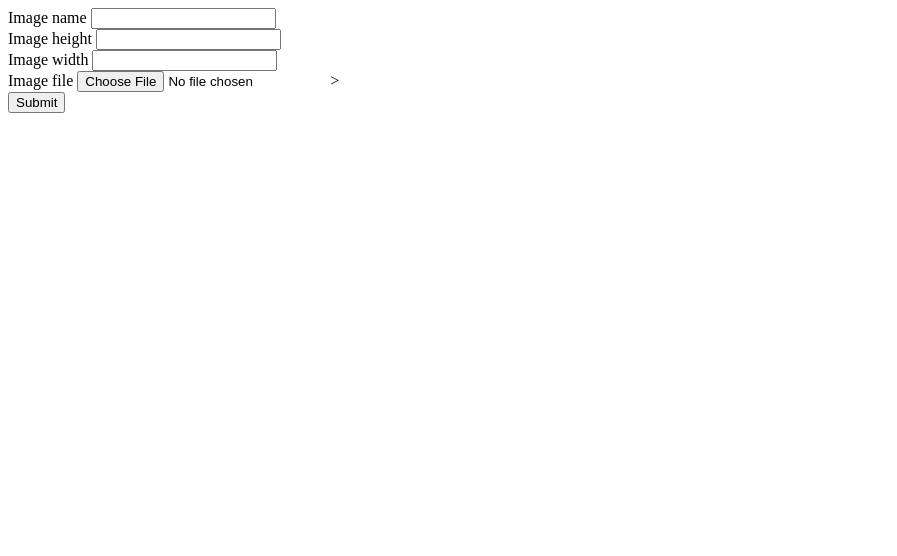
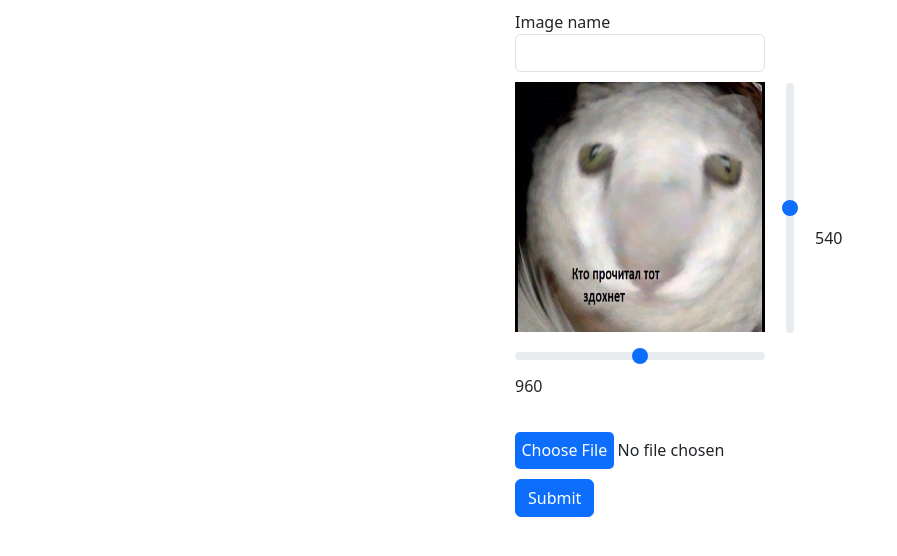
Before and after one commit to TeeMan508/Image_resize, a Django app: page / in a window 1280 px wide. Shown: the top 556 px of the page, without its empty margins (0-897 px from the left). Run offline with Django 3.2, Linux system fonts and the light colour scheme.

Commit message:
Image upload with axios

```diff
--- a/service/image_resize/models.py
+++ b/service/image_resize/models.py
@@ -5,7 +5,7 @@ class Image(models.Model):
     image_name = models.CharField(max_length=100)
     image_height = models.IntegerField()
     image_width = models.IntegerField()
-    image_file = models.FileField(upload_to='media/')
+    image_file = models.ImageField(upload_to='media/')
 
     def __str__(self):
         return f"Image: {self.image_name}"
--- a/service/image_resize/serializer.py
+++ b/service/image_resize/serializer.py
@@ -55,7 +55,7 @@ class Base64ImageField(serializers.ImageField):
 
 class ImageSerializer(serializers.ModelSerializer):
     image_file = Base64ImageField(
-        max_length=None
+        max_length=None,
     )
 
     class Meta:
--- a/service/image_resize/urls.py
+++ b/service/image_resize/urls.py
@@ -3,5 +3,5 @@ from .views import ImageView
 app_name = 'image_resize'
 
 urlpatterns = [
-    path('', ImageView.as_view(), name='upload-file'),
+    path('', ImageView.as_view()),
 ]
--- a/service/static/css/style.css
+++ b/service/static/css/style.css
@@ -0,0 +1,41 @@
+input[type=range] {
+    margin-top: 90px;
+    width: 250px;
+}
+
+input[type=range][orient=vertical] {
+
+    margin-left: 150px;
+    -webkit-transform : rotate(270deg);
+
+    -moz-transform: rotate(270deg);
+
+    transform: rotate(270deg);
+}
+
+.main_form {
+    margin: auto;
+    width:250px;
+
+}
+body {
+    display: flex;
+}
+
+input::file-selector-button {
+    color: white;
+    padding: 0.4em;
+    background-color: #0d6efd;
+    border: none;
+    border-radius: 5px;
+}
+
+input::file-selector-button:hover {
+    background-color: #085fd7;
+}
+
+.base_image_container {
+    position: absolute;
+    z-index: 10;
+    top: 82px;
+}
--- a/service/static/js/handler.js
+++ b/service/static/js/handler.js
@@ -22,17 +22,19 @@ function getCookie(name) {
 const csrftoken = getCookie('csrftoken');
 
 const onSubmit = () => {
-    data_file = document.querySelector('#image_file');
-    data = Array.from(document.querySelectorAll('#image_form input')).reduce((acc, input) =>
-        ({...acc, [input.id]: input.value}), {});
-        const payload = {
-            image_name: data.image_name,
-            image_height: data.image_height,
-            image_width: data.image_width,
-            image_file: data_file.value,
-        }
-        console.log(payload);
-        axios.post('/image_resize/', payload, {
+    let img_name_input = document.getElementById("image_name");
+    let img_height_input = document.getElementById("image_width");
+    let img_width_input = document.getElementById("image_height");
+    let img_file_input = document.getElementById("image_file");
+
+
+    let formData = new FormData();
+    formData.append("image_name", img_name_input.value)
+    formData.append("image_height", img_height_input.value)
+    formData.append("image_width", img_width_input.value)
+    formData.append("image_file", img_file_input.files[0]);
+
+    axios.post('/image_resize/', formData, {
         headers: {
                 'Content-Type': 'multipart/form-data',
                 'X-CSRFToken': csrftoken,
--- a/service/templates/base.html
+++ b/service/templates/base.html
@@ -5,30 +5,43 @@
     <title>Scorpion for noobs</title>
     <script type="text/javascript" src="./static/js/handler.js"></script>
     <script src="https://unpkg.com/axios/dist/axios.min.js"></script>
+    <link rel="stylesheet" href="https://cdn.jsdelivr.net/npm/bootstrap@5.3.0-alpha1/dist/css/bootstrap.min.css">
+    <link rel="stylesheet" type="text/css" href="static/css/style.css" />
 </head>
 <body>
-<!--enctype="multipart/form-data"-->
-    <form id="image_form">
+    <form class="main_form" id="image_form" enctype="multipart/form-data">
         {% csrf_token %}
-        <div>
+        <div style="margin-top: 10px;">
             <label for="image_name">Image name</label>
-            <input type="text" id="image_name">
+            <input type="text" class="form-control" id="image_name">
         </div>
-        <div>
-            <label for="image_height">Image height</label>
-            <input type="text" id="image_height">
+        <div class="base_image_container">
+            <img src="static/images/base_image.jpg" alt="cat" width="250" height="250" id="preview">
         </div>
-        <div>
-            <label for="image_width">Image width</label>
-            <input type="text" id="image_width">
+        <div style="margin-top: 10px;">
+            <label for="image_height"></label>
+            <input type="range" class="form-range" orient="vertical" max="1080" id="image_height" oninput="this.nextElementSibling.value = this.value">
+            <output style="margin-left: 300px;">540</output>
         </div>
-        <div>
-            <label for="image_file">Image file</label>
-            <input type="file" id="image_file" accept="image/*">>
+        <div style="margin-top: -20px;">
+            <label for="image_width"></label>
+            <input type="range" class="form-range" max="1920" id="image_width" oninput="this.nextElementSibling.value = this.value">
+            <output>960</output>
         </div>
-        <div>
-            <button type="button" onclick="onSubmit()">Submit</button>
+        <div style="margin-top: 10px;">
+            <label for="image_file"></label>
+            <input type="file" id="image_file" accept="image/*">
+        </div>
+        <div style="margin-top: 10px;">
+            <button type="button" class="btn btn-primary" onclick="onSubmit()">Submit</button>
         </div>
     </form>
+    <script>
+        let img_file_input = document.getElementById("image_file");
+        let preview = document.getElementById("preview");
+        img_file_input.onchange = function () {
+            preview.src = URL.createObjectURL(img_file_input.files[0]);
+        }
+    </script>
 </body>
 </html>
```
Also changed, not shown: service/db.sqlite3, service/image_resize/migrations/0008_alter_image_image_file.py (added), service/static/images/base_image.jpg (added). Lines whose indentation alone changed are shown as unchanged.
